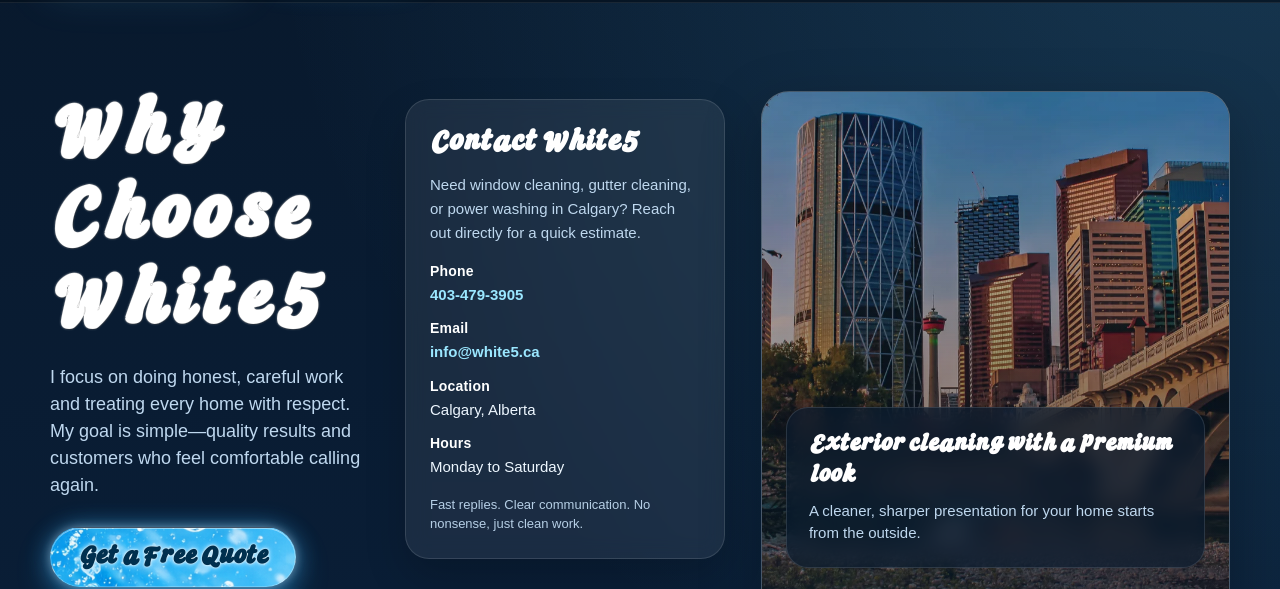
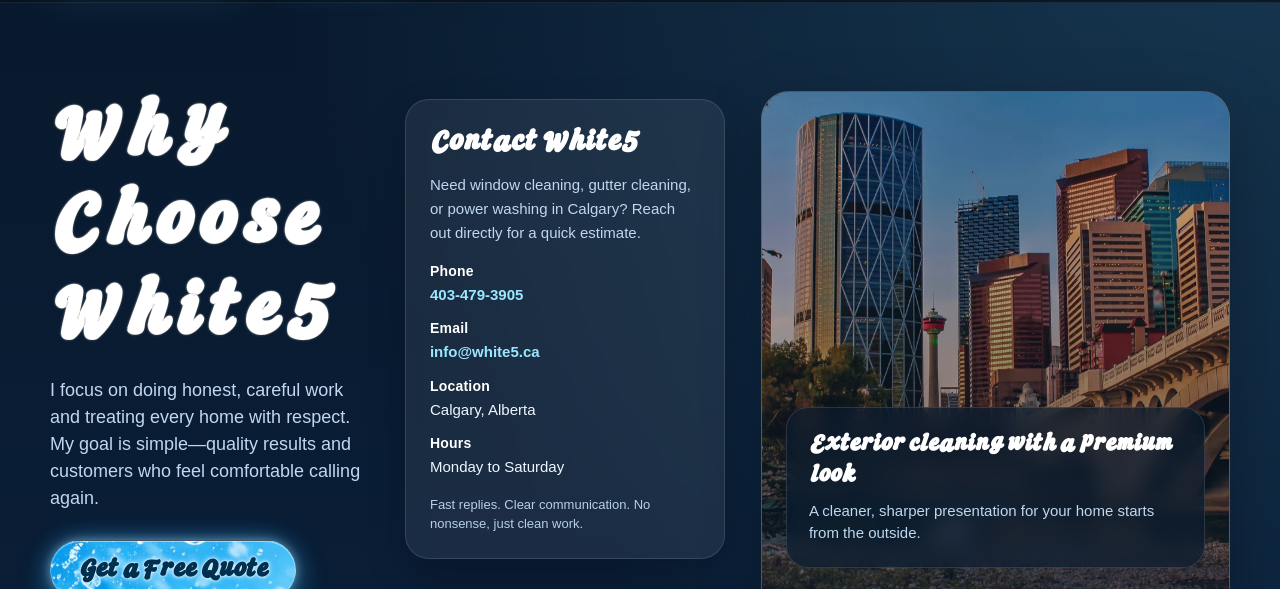
Before and after one commit to infowhite5ca/white5-website, a plain HTML site: page index.html in a window 1280 px wide. Shown: the part 189-778 px from the top of the page. Drawn offline with Linux system fonts and the light colour scheme.

Commit message:
Improve typography and color consistency in index.html
Adjusted line-height and letter-spacing for better readability. Updated color format for consistency.

```diff
--- a/index.html
+++ b/index.html
@@ -214,16 +214,16 @@
        margin: 0 0 18px;
   font-family: 'White5', sans-serif;
   font-size: clamp(54px, 7vw, 92px);
-  line-height: 0.95;
-  letter-spacing: -4px;
+  line-height: 1; /* Improved for readability */
+  letter-spacing: -2px; /* Less aggressive but still stylized */
   color: #00f1ff;
-    }
+}
+
 .hero-glow-title {
-  color: #ffffff;
+  color: #fff;
   display: inline-block;
-
   -webkit-text-stroke: 0.5px rgba(0,0,0,0.22);
-
+  /* text-stroke: 0.5px rgba(0,0,0,0.22); Uncomment for future-proofing */
   text-shadow:
     1px 1px 0 rgba(0,0,0,0.22),
     0 0 2px rgba(255,255,255,0.6);
```
